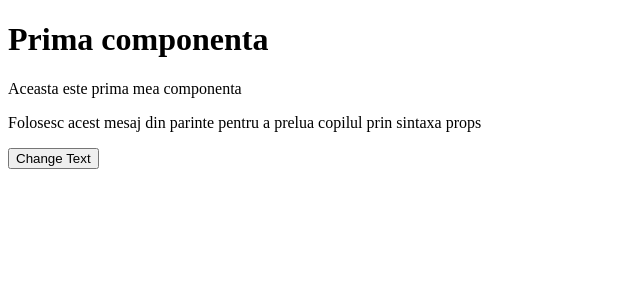
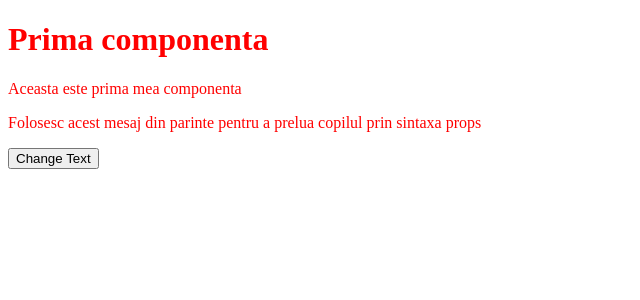
Before and after one commit to RafaMincu/react-fpage, a React (Create React App) app: page / in a window 1280 px wide. Shown: the top 300 px of the page, without its empty margins (0-640 px from the left). Built offline with nearby package versions, Linux system fonts and the light colour scheme.

Commit message:
Adaug css pentru componenta App si stilizez tot scrisul din tagul div cu className App

```diff
--- /dev/null
+++ b/src/App.css
@@ -0,0 +1,3 @@
+.App {
+    color: red;
+}
--- a/src/App.jsx
+++ b/src/App.jsx
@@ -1,4 +1,5 @@
 import React, { Component } from 'react'
+import './App.css'
 
 class App extends Component {
     constructor (props) {
@@ -10,6 +11,7 @@ class App extends Component {
         }
     }
 
+
     changeTxt () {
         this.setState({
             txt: 'Acesta este noul text'
@@ -18,7 +20,7 @@ class App extends Component {
 
     render () {
         return (
-            <div>
+            <div className="App">
                 <h1>{ this.state.msg }</h1>
                 <p>{ this.state.txt }</p>  {/* folosesc sintaxa this.state pentru a prelua informatii din interiorul componentei */}
                 <p>{ this.props.message }</p> {/* folosesc sintaxa this.props pentru a prelua informatii din exteriorul componentei */}
```
